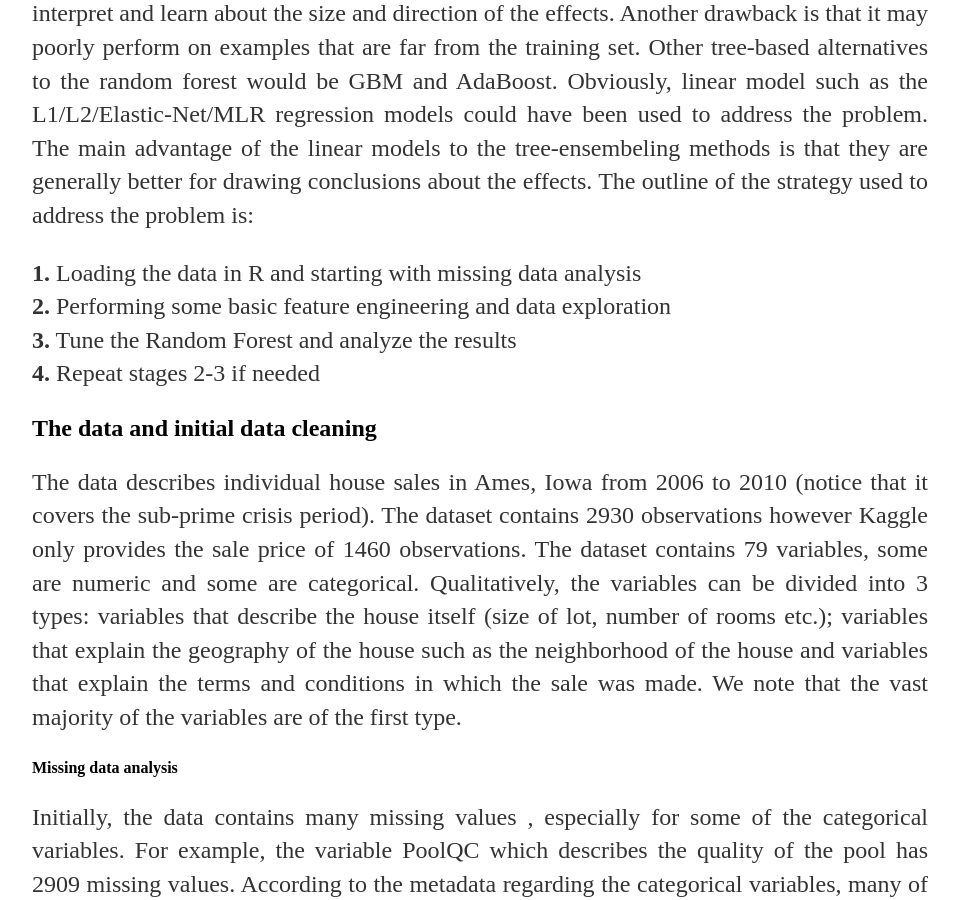
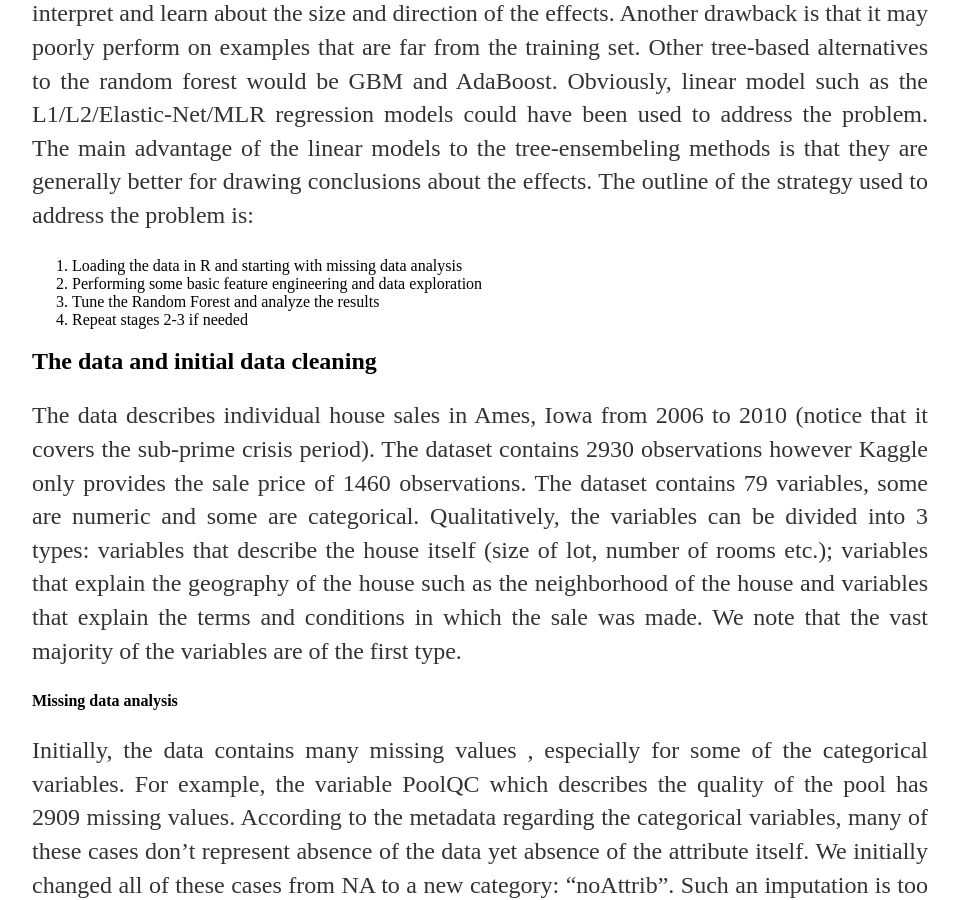
Before and after one commit to nirryde/nirryde.github.io, a Jekyll site: the page built from _posts/2020-09-25-How-I-got-accepted-to-an-elite-technology-unit-(and-why-I-didn't-go).md, in a window 1280 px wide and 900 px high, scrolled down 2160 px. Shown: the whole window, without its empty margins (160-1119 px from the left). Built offline with Jekyll 4.4.1, drawn with Linux system fonts in a browser that asks for light colours.

Commit message:
Update 2020-09-25-How-I-got-accepted-to-an-elite-technology-unit-(and-why-I-didn't-go).md

```diff
--- a/_posts/2020-09-25-How-I-got-accepted-to-an-elite-technology-unit-(and-why-I-didn't-go).md
+++ b/_posts/2020-09-25-How-I-got-accepted-to-an-elite-technology-unit-(and-why-I-didn't-go).md
@@ -18,18 +18,22 @@
 
 The original problem as posted in [Kaggle](https://www.kaggle.com/c/house-prices-advanced-regression-techniques#description) is of predicting the price in which a house will be sold (more about the data in the next section). The problem could interest potential buyers or sellers of a house who wish to have a fair estimate of the price of a house. My personal goal was to address the problem by using an algorithm which I am unfamiliar with. I decided to use the Random Forest algorithm since the idea of using trees for regression intrigued me and because it is rather easy to optimize compared to other similar algorithms such as Gradient Boosting. Some of the advantages of the random forest for regression tasks are:
 
-- It is relatively fast and simple to tune.
--	It has an estimate of variable importance.
--	It can be used to impute missing values.
--	It can use “Out Of Bag” (OOB) observations for tuning.
+<ul>
+  <li> It is relatively fast and simple to tune. </li>
+  <li> It has an estimate of variable importance. </li>
+  <li> It can be used to impute missing values. </li>
+  <li> It can use “Out Of Bag” (OOB) observations for tuning. </li>
+</ul>
 
 The main drawback of the random forest is that it is hard (yet somewhat possible) to interpret and learn about the size and direction of the effects. Another drawback is that it may poorly perform on examples that are far from the training set. Other tree-based alternatives to the random forest would be GBM and AdaBoost. Obviously, linear model such as the L1/L2/Elastic-Net/MLR regression models could have been used to address the problem. The main advantage of the linear models to the tree-ensembeling methods is that they are generally better for drawing conclusions about the effects.
 The outline of the strategy used to address the problem is:
 
-**1.** Loading the data in R and starting with missing data analysis\
-**2.** Performing some basic feature engineering and data exploration\
-**3.** Tune the Random Forest and analyze the results\
-**4.** Repeat stages 2-3 if needed
+<ol>
+  <li> Loading the data in R and starting with missing data analysis </li>
+  <li> Performing some basic feature engineering and data exploration </li>
+  <li> Tune the Random Forest and analyze the results </li>
+  <li> Repeat stages 2-3 if needed </li>
+</ol>
 
 The data and initial data cleaning
 ----------------------------------
```
